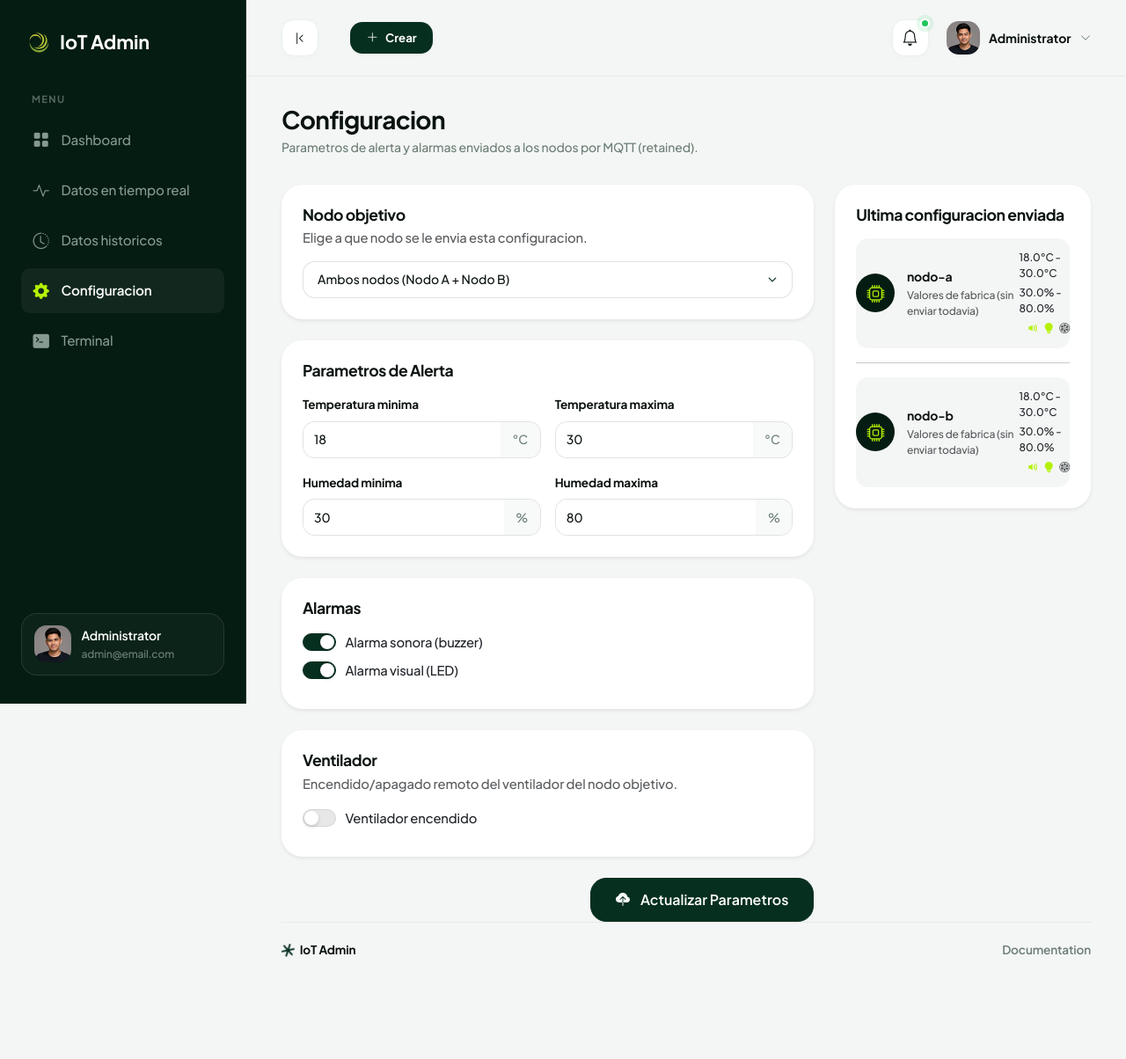
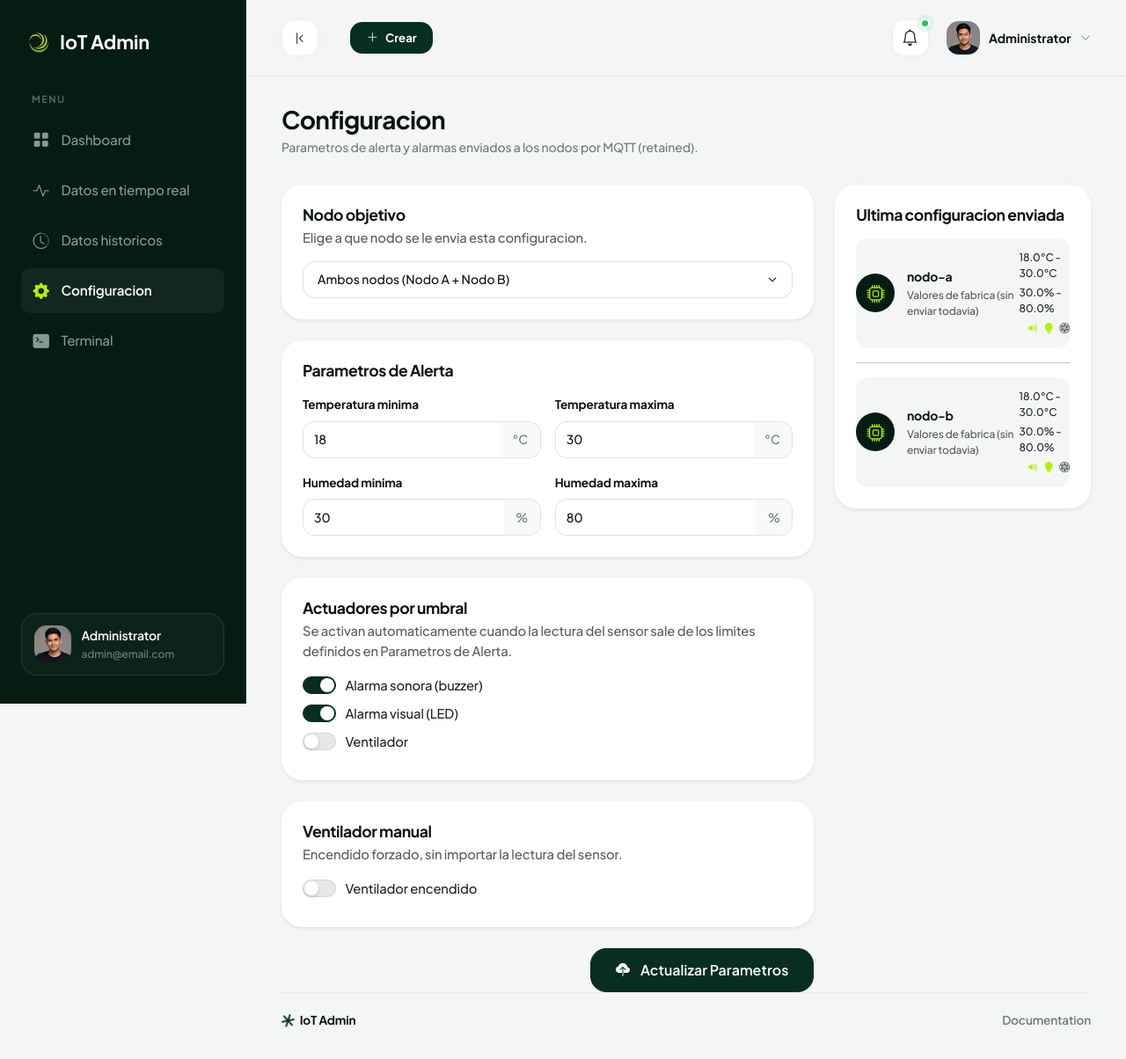
Before and after one commit to AbimaelFranco/iot-engineering-challenge, a Django app: page /configuracion/ in a window 1280 px wide. Shown: the whole page at 88% size. Before the commit the page ends 1088 px from the top, so only its background shows below. Run offline with Django 5.2, Linux system fonts and the light colour scheme; data that the repository does not hold is empty; parts of the project's set-up code (start-up, migrations or seed data) failed here and were passed over; some libraries are stand-ins or nearby versions.

Commit message:
feat: agregar activacion manual del ventilador en Configuracion, independiente de la activacion por umbral
- Agregar columna fan_manual_enabled a node_config_log (modelo NodeConfigLog y db_creator.py, con migracion para bases existentes)
- Parsear/validar/exponer fan_manual_enabled en configuracion/views.py
- Reorganizar la vista: agrupar los actuadores por umbral (buzzer, LED, ventilador) bajo "Actuadores por umbral" y dejar el ventilador manual en su propia tarjeta

```diff
--- a/backend/dashboard/configuracion/views.py
+++ b/backend/dashboard/configuracion/views.py
@@ -35,7 +35,8 @@
             .order_by("-sent_at")
             .values(
                 "temp_min", "temp_max", "hum_min", "hum_max",
-                "buzzer_enabled", "visual_alarm_enabled", "fan_enabled", "sent_at",
+                "buzzer_enabled", "visual_alarm_enabled", "fan_enabled",
+                "fan_manual_enabled", "sent_at",
             )
             .first()
         )
@@ -52,6 +53,7 @@
                 "buzzer_enabled": row["buzzer_enabled"],
                 "visual_alarm_enabled": row["visual_alarm_enabled"],
                 "fan_enabled": row["fan_enabled"],
+                "fan_manual_enabled": row["fan_manual_enabled"],
                 "sent_at": row["sent_at"].strftime("%Y-%m-%d %H:%M:%S"),
                 "is_default": False,
             }
@@ -154,6 +156,7 @@
     buzzer_enabled = bool(data.get("buzzer_enabled"))
     visual_alarm_enabled = bool(data.get("visual_alarm_enabled"))
     fan_enabled = bool(data.get("fan_enabled"))
+    fan_manual_enabled = bool(data.get("fan_manual_enabled"))
 
     t_lo, t_hi = TEMP_PHYSICAL_RANGE
     h_lo, h_hi = HUM_PHYSICAL_RANGE
@@ -170,6 +173,7 @@
         "buzzer_enabled": buzzer_enabled,
         "visual_alarm_enabled": visual_alarm_enabled,
         "fan_enabled": fan_enabled,
+        "fan_manual_enabled": fan_manual_enabled,
     }
     targets = NODE_IDS if node_target == "ambos" else [node_target]
     return (config, targets), None
--- a/backend/dashboard/static/assets/js/dashboard.js
+++ b/backend/dashboard/static/assets/js/dashboard.js
@@ -1436,6 +1436,7 @@
         const configBuzzer = document.getElementById('config-buzzer-enabled');
         const configVisualAlarm = document.getElementById('config-visual-alarm-enabled');
         const configFan = document.getElementById('config-fan-enabled');
+        const configFanManual = document.getElementById('config-fan-manual-enabled');
         const configRangoError = document.getElementById('config-rango-error');
         const configAlertArea = document.getElementById('config-alert-area');
         const configBtnActualizar = document.getElementById('config-btn-actualizar');
@@ -1465,6 +1466,7 @@
             configBuzzer.checked = !!baseline.buzzer_enabled;
             configVisualAlarm.checked = !!baseline.visual_alarm_enabled;
             configFan.checked = !!baseline.fan_enabled;
+            configFanManual.checked = !!baseline.fan_manual_enabled;
         }
 
         if (configNodeTarget) {
@@ -1500,7 +1502,8 @@
                 hum_max: parseFloat(configHumMax.value),
                 buzzer_enabled: configBuzzer.checked,
                 visual_alarm_enabled: configVisualAlarm.checked,
-                fan_enabled: configFan.checked
+                fan_enabled: configFan.checked,
+                fan_manual_enabled: configFanManual.checked
             };
         }
 
@@ -1543,7 +1546,8 @@
                         '<li>Humedad: ' + payload.hum_min + '% - ' + payload.hum_max + '%</li>' +
                         '<li>Alarma sonora: ' + (payload.buzzer_enabled ? 'Activada' : 'Desactivada') + '</li>' +
                         '<li>Alarma visual: ' + (payload.visual_alarm_enabled ? 'Activada' : 'Desactivada') + '</li>' +
-                        '<li>Ventilador: ' + (payload.fan_enabled ? 'Encendido' : 'Apagado') + '</li>';
+                        '<li>Ventilador por umbral: ' + (payload.fan_enabled ? 'Activado' : 'Desactivado') + '</li>' +
+                        '<li>Ventilador manual: ' + (payload.fan_manual_enabled ? 'Encendido (forzado)' : 'Apagado') + '</li>';
                 }
 
                 if (configModal) {
--- a/backend/dashboard/templates/configuracion.html
+++ b/backend/dashboard/templates/configuracion.html
@@ -71,7 +71,8 @@
         </div>
 
         <div class="card border-light shadow-sm p-4 mb-4">
-          <h5 class="card-title mb-3">Alarmas</h5>
+          <h5 class="card-title mb-1">Actuadores por umbral</h5>
+          <p class="text-muted mb-3">Se activan automaticamente cuando la lectura del sensor sale de los limites definidos en Parametros de Alerta.</p>
           <div class="form-switch-custom">
             <input class="form-switch-input-custom" type="checkbox" id="config-buzzer-enabled">
             <label class="form-switch-label" for="config-buzzer-enabled">Alarma sonora (buzzer)</label>
@@ -80,14 +81,18 @@
             <input class="form-switch-input-custom" type="checkbox" id="config-visual-alarm-enabled">
             <label class="form-switch-label" for="config-visual-alarm-enabled">Alarma visual (LED)</label>
           </div>
+          <div class="form-switch-custom">
+            <input class="form-switch-input-custom" type="checkbox" id="config-fan-enabled">
+            <label class="form-switch-label" for="config-fan-enabled">Ventilador</label>
+          </div>
         </div>
 
         <div class="card border-light shadow-sm p-4 mb-4">
-          <h5 class="card-title mb-1">Ventilador</h5>
-          <p class="text-muted mb-3">Encendido/apagado remoto del ventilador del nodo objetivo.</p>
+          <h5 class="card-title mb-1">Ventilador manual</h5>
+          <p class="text-muted mb-3">Encendido forzado, sin importar la lectura del sensor.</p>
           <div class="form-switch-custom">
-            <input class="form-switch-input-custom" type="checkbox" id="config-fan-enabled">
-            <label class="form-switch-label" for="config-fan-enabled">Ventilador encendido</label>
+            <input class="form-switch-input-custom" type="checkbox" id="config-fan-manual-enabled">
+            <label class="form-switch-label" for="config-fan-manual-enabled">Ventilador encendido</label>
           </div>
         </div>
 
@@ -121,7 +126,9 @@
               <span>
                 <i class="bi {% if cfg.buzzer_enabled %}bi-volume-up-fill text-lime{% else %}bi-volume-mute-fill text-muted{% endif %}"></i>
                 <i class="bi {% if cfg.visual_alarm_enabled %}bi-lightbulb-fill text-lime{% else %}bi-lightbulb text-muted{% endif %} ms-1"></i>
-                <i class="bi bi-fan {% if cfg.fan_enabled %}text-lime{% else %}text-muted{% endif %} ms-1"></i>
+                <i class="bi bi-fan {% if cfg.fan_manual_enabled or cfg.fan_enabled %}text-lime{% else %}text-muted{% endif %} ms-1"
+                   title="{% if cfg.fan_manual_enabled %}Ventilador: manual (forzado){% elif cfg.fan_enabled %}Ventilador: por umbral{% else %}Ventilador: apagado{% endif %}"></i>
+                {% if cfg.fan_manual_enabled %}<i class="bi bi-hand-index-thumb-fill text-lime ms-1" title="Activacion manual"></i>{% endif %}
               </span>
             </div>
           </div>
--- a/backend/db_creator.py
+++ b/backend/db_creator.py
@@ -119,6 +119,7 @@
     buzzer_enabled        BOOLEAN NOT NULL,
     visual_alarm_enabled  BOOLEAN NOT NULL,
     fan_enabled           BOOLEAN NOT NULL DEFAULT false,
+    fan_manual_enabled    BOOLEAN NOT NULL DEFAULT false,
     topic                 TEXT NOT NULL,
     payload_raw           TEXT NOT NULL,
     sent_at               TIMESTAMP(0) NOT NULL DEFAULT {_NOW_LOCAL}
@@ -180,6 +181,11 @@
         "ALTER TABLE node_config_log "
         "ADD COLUMN IF NOT EXISTS fan_enabled BOOLEAN NOT NULL DEFAULT false;",
     ),
+    (
+        "node_config_log.fan_manual_enabled (nueva columna)",
+        "ALTER TABLE node_config_log "
+        "ADD COLUMN IF NOT EXISTS fan_manual_enabled BOOLEAN NOT NULL DEFAULT false;",
+    ),
 ]
 
 
```
Also changed, not shown: backend/dashboard/configuracion/models.py (+7 -0 lines).
